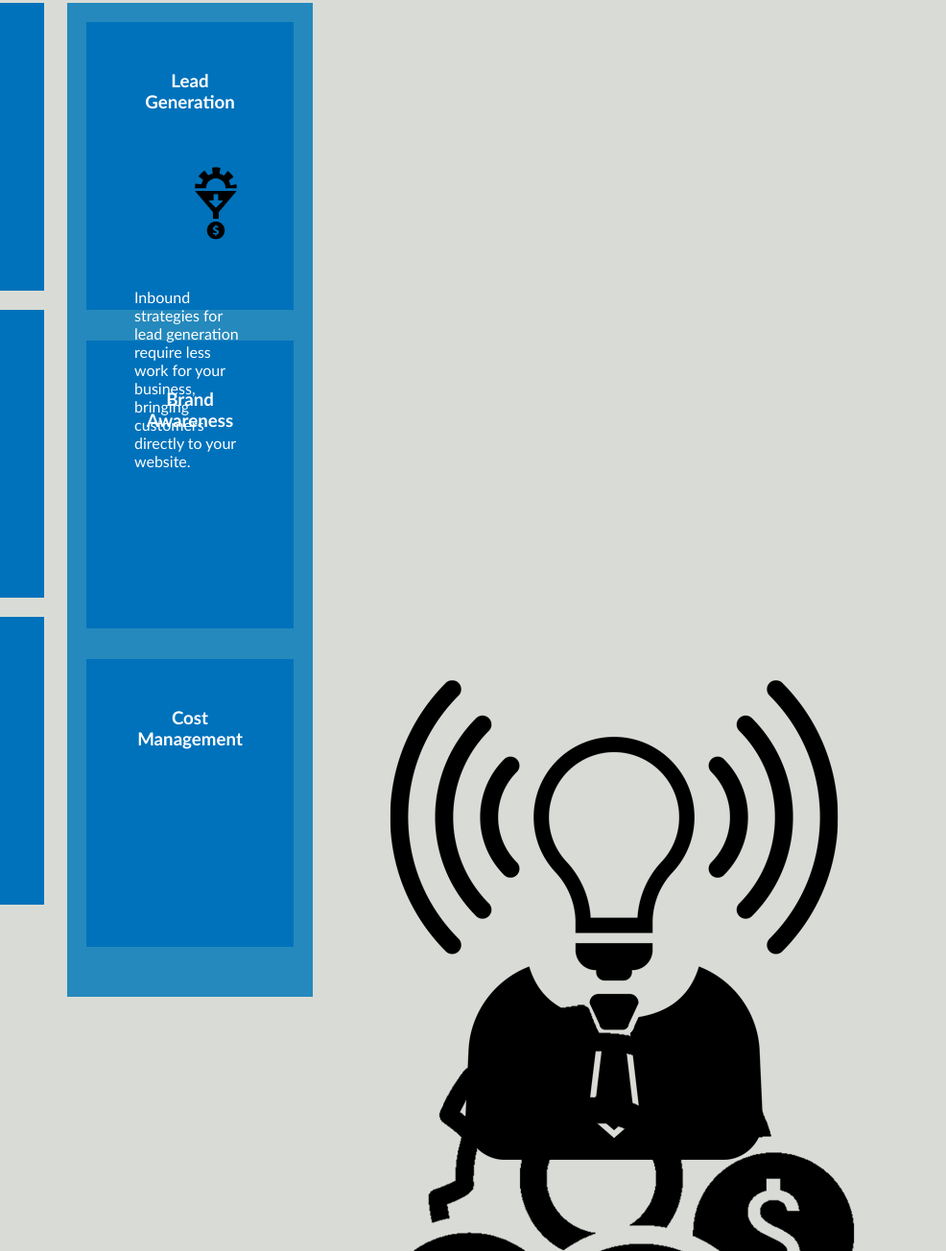
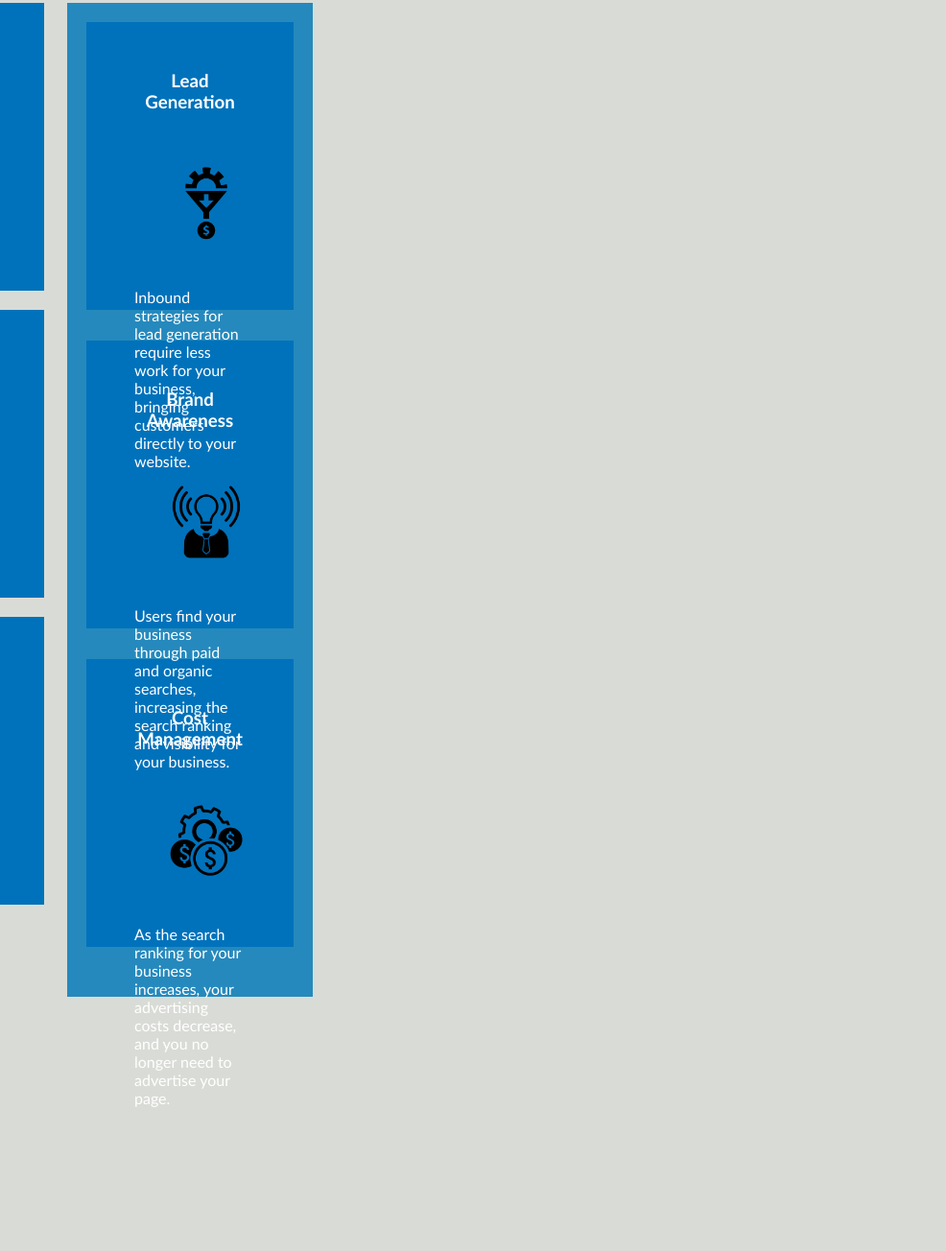
Before and after one commit to LantianPinkney/challenge1.1, a plain HTML site: page index.html in a window 1280 px wide. Shown: the part 976-2280 px from the top of the page at 96% size, 934-1920 px from the left, 986 px wide, since content can reach past the window. After the commit the page ends 2131 px from the top, so only its background shows below. Drawn offline with Linux system fonts and the light colour scheme.

Commit message:
made changes to images from css commenting out the two img classes

```diff
--- a/css/style.css
+++ b/css/style.css
@@ -115,7 +115,7 @@ p {
     color: #ffffff;
 }
 
-.benefit-lead img {
+/* .benefit-lead img {
     display: block;
     margin: 10px auto;
     max-width: 150px;
@@ -131,7 +131,7 @@ p {
     display: block;
     margin: 10px auto;
     max-width: 150px;
-}
+} */
 
 
 /* .search-engine-optimization img {
--- a/index.html
+++ b/index.html
@@ -57,7 +57,7 @@
     <section class="benefit">
         <article class="benefits">
             <h3>Lead Generation</h3>
-            <img alt="lead generation symbol of half a cog into a funnel into money" src="./images/lead-generation.png" width="150px" style="margin: 10px;"/>
+            <img alt="lead generation symbol of half a cog into a funnel into money" src="./images/lead-generation.png" width="150px" style="margin: 10px auto;"/>
             <p>
                 Inbound strategies for lead generation require less work for your business, bringing customers directly
                 to your website.
@@ -65,7 +65,7 @@
         </article>
         <article class="benefits">
             <h3>Brand Awareness</h3>
-            <img alt="brand awareness symbol with lightbulb and sound waves" src="./images/brand-awareness.png" />
+            <img alt="brand awareness symbol with lightbulb and sound waves" src="./images/brand-awareness.png" width="150px" style="margin: 10px auto;"/>
             <p>
                 Users find your business through paid and organic searches, increasing the search ranking and visibility
                 for your business.
@@ -73,7 +73,7 @@
         </article>
         <article class="benefits">
             <h3>Cost Management</h3>
-            <img alt="cost management symbol of money and a cog" src="./images/cost-management.png"></img>
+            <img alt="cost management symbol of money and a cog" src="./images/cost-management.png" width="150px" style="margin: 10px auto;"></img>
             <p>
                 As the search ranking for your business increases, your advertising costs decrease, and you no longer
                 need to advertise your page.
```
